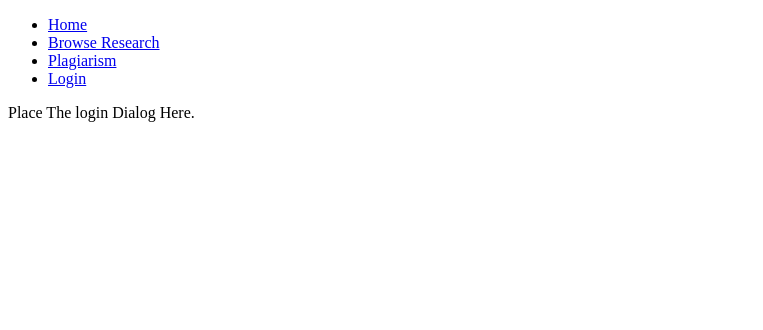
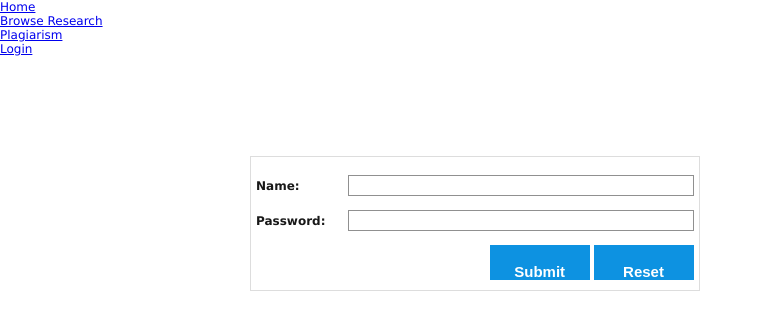
Before and after one commit to CaseresKlev/RRMS-Web, a PHP site: page /login.php in a window 1280 px wide. Shown: the top 330 px of the page, without its empty margins (0-763 px from the left). Run offline with PHP 8.4, Linux system fonts and the light colour scheme; data that the repository does not hold is empty.

Commit message:
Not yet done-Under modification.

```diff
--- /dev/null
+++ b/login.css
@@ -0,0 +1,93 @@
+* { margin: 0; padding: 0; }
+
+
+
+html { height: 100%; font-size: 62.5% }
+
+
+
+body { height: 100%; background-color: #FFFFFF; font: 1.2em Verdana, Arial, Helvetica, sans-serif; }
+
+
+
+
+
+/* ==================== Form style sheet ==================== */
+
+
+
+table.form { margin-left: 250px; margin-top: 100px; border-collapse: collapse; border: 1px solid #DDDDDD; }
+
+
+
+table.form th, table.form td { padding: 4px 5px 10px; text-align: left; font-weight: normal; }
+
+
+
+table.form label { font-family: Verdana, Arial, Helvetica, sans-serif; color: #181818; margin-right: 12px; }
+
+table.form td span { font-size: 0.9em; color: #181818; margin-left: 8px; }
+
+table.form td samp { font: 1em Verdana, Arial, Helvetica, sans-serif; color: #000000; }
+
+
+
+table.form input { width: 340px; }
+
+table.form input.answer { width: 53px; }
+
+table.form textarea { width: 400px; height: 160px; }
+
+
+
+table.form input.inp-text, table.form input.answer, table.form textarea
+
+{ border: 1px solid #909090; padding: 2px; }
+
+
+
+table.form th.message-up { vertical-align: top !important; }
+
+
+
+table.form label.invisible { visibility: hidden; }
+
+
+
+table.form td.submit-button-right { text-align: right !important; }
+
+table.form input.submit-text { font: 1.4em Georgia, "Times New Roman", Times, serif; letter-spacing: 1px; width: auto; }
+
+
+
+table.form label.email { border-bottom: 1px dotted #000000; }
+
+
+
+/* ==================== Form style sheet END ==================== */
+
+.thanks-text{margin-left: 250px; margin-top: 100px;}
+
+.tut{padding:60px 0 0 0; font: 1.4em Georgia, "Times New Roman", Times, serif; }
+
+
+
+.send_btn {
+
+    background: none repeat scroll 0 0 #0D92E1;
+
+    border: medium none;
+
+    color: #FFFFFF;
+
+    cursor: pointer;
+
+    font: bold 15px/43px Arial,Helvetica,sans-serif;
+
+    height: 35px;
+
+    width: 100px !important;
+
+	padding: 5px 15px 5px 15px;
+
+}
--- a/login.php
+++ b/login.php
@@ -5,6 +5,7 @@
     <meta name="viewport" content="width=device-width, initial-scale=1.0">
     <meta http-equiv="X-UA-Compatible" content="ie=edge">
     <title>Login - BUKSU RRMS</title>
+	<link href="login.css" rel="stylesheet" type="text/css">
 </head>
 <body>
     <div id="Nav-Bar">
@@ -16,7 +17,35 @@
         </ul>
     </div>
     <div id="content">
-        Place The login Dialog Here.
+        <!-- Place The login Dialog Here.-->
+
+		<form name="frmregister"action="<?= $_SERVER['PHP_SELF'] ?>" method="post" >
+		<table class="form" border="0">
+
+			<tr>
+			<td></td>
+				<td style="color:red;">
+				<?php echo $msg; ?></td>
+			</tr>
+
+			<tr>
+				<th><label for="name"><strong>Name:</strong></label></th>
+				<td><input class="inp-text" name="name" id="name" type="text" size="30" /></td>
+			</tr>
+			<tr>
+				<th><label for="name"><strong>Password:</strong></label></th>
+				<td><input class="inp-text" name="password" id="password" type="password" size="30" /></td>
+			</tr>
+			<tr>
+			<td></td>
+				<td class="submit-button-right">
+				<input class="send_btn" type="submit" value="Submit" alt="Submit" title="Submit" />
+
+				<input class="send_btn" type="reset" value="Reset" alt="Reset" title="Reset" /></td>
+
+			</tr>
+		</table>
+	</form>
     </div>
 </body>
 </html>
```
